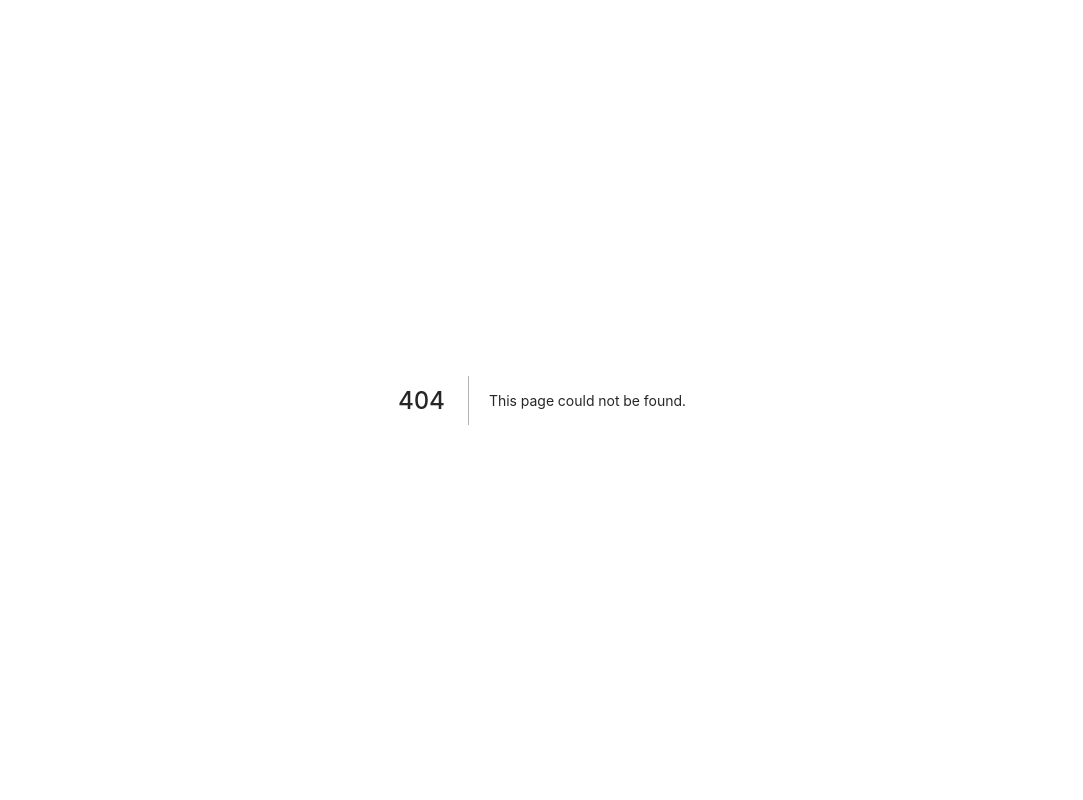
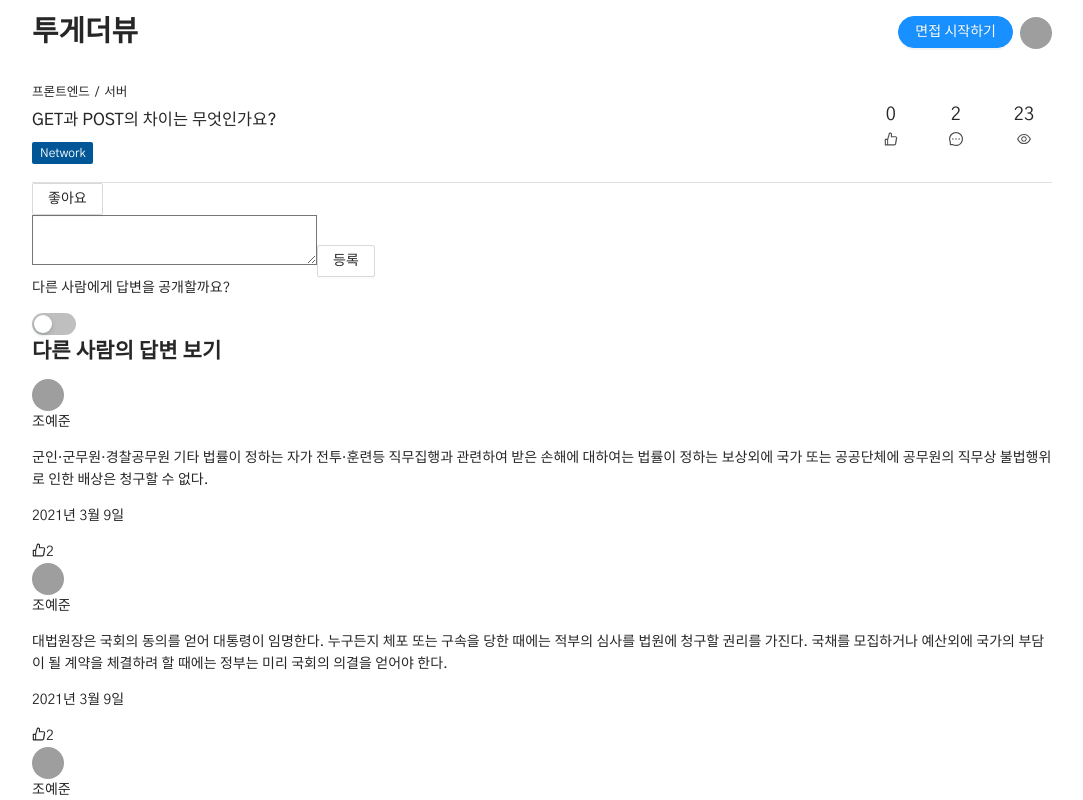
Before and after one commit to togather-view/togather-view-demo, a Next.js app: page /question/10 in a window 1280 px wide. Before the commit this address had no page. Shown: the top 800 px of the page, without its empty margins (98-1181 px from the left). Built offline with nearby package versions, Linux system fonts and the light colour scheme; grey boxes are pictures that could not be loaded.

Commit message:
feat: Add page & Add QuestionAnswer component

```diff
--- /dev/null
+++ b/src/components/question/QuestionAnswer.component.tsx
@@ -0,0 +1,40 @@
+import { memo } from "react";
+import { Avatar } from "antd";
+import { LikeOutlined } from "@ant-design/icons";
+
+// interface
+import { User } from "@src/interface/interface";
+
+interface props {
+  createdBy: User;
+  createdAt: string;
+  contents: string;
+  likeCount: number;
+}
+
+function QuestionAnswerComponent({
+  createdBy,
+  createdAt,
+  contents,
+  likeCount,
+}: props) {
+  return (
+    <div>
+      <div>
+        <Avatar src={createdBy.avatarUrl} />{" "}
+        <p>
+          {createdBy.familyName}
+          {createdBy.firstName}
+        </p>
+      </div>
+      <p>{contents}</p>
+      <p>{createdAt}</p>
+      <div>
+        <LikeOutlined />
+        <span>{likeCount}</span>
+      </div>
+    </div>
+  );
+}
+
+export default memo(QuestionAnswerComponent);
--- /dev/null
+++ b/src/pages/question/[questionId]/index.tsx
@@ -0,0 +1,74 @@
+import { memo, useMemo } from "react";
+import { Avatar, Button, Switch } from "antd";
+
+// dummy
+import { questionList } from "@dummy/question.data";
+
+// type
+import { Question } from "@src/interface/interface";
+
+// component
+import LayoutComponent from "@src/components/common/Layout.component";
+import QuestionListElement from "@src/components/question/QuestionListElement.component";
+import { myAccount } from "@dummy/user.data";
+import { LikeOutlined } from "@ant-design/icons";
+import QuestionAnswerComponent from "@src/components/question/QuestionAnswer.component";
+
+function QuestionDetailPage({ questionId }) {
+  const question: Question = useMemo(() => {
+    const idToInt = parseInt(questionId, 10);
+    return questionList.find((x) => x.id === idToInt);
+  }, [questionId]);
+  return (
+    <LayoutComponent>
+      <section>
+        <QuestionListElement question={question} />
+        <Button>좋아요</Button>
+      </section>
+      <section>
+        <textarea />
+        <Button>등록</Button>
+        <div>
+          <p>다른 사람에게 답변을 공개할까요?</p>
+          <Switch />
+        </div>
+      </section>
+      <section>
+        <h2>다른 사람의 답변 보기</h2>
+        <QuestionAnswerComponent
+          createdAt="2021년 3월 9일"
+          createdBy={myAccount}
+          contents="군인·군무원·경찰공무원 기타 법률이 정하는 자가 전투·훈련등 직무집행과 관련하여 받은 손해에 대하여는 법률이 정하는 보상외에 국가 또는 공공단체에 공무원의 직무상 불법행위로 인한 배상은 청구할 수 없다.
+
+"
+          likeCount={2}
+        />
+        <QuestionAnswerComponent
+          createdAt="2021년 3월 9일"
+          createdBy={myAccount}
+          contents="대법원장은 국회의 동의를 얻어 대통령이 임명한다. 누구든지 체포 또는 구속을 당한 때에는 적부의 심사를 법원에 청구할 권리를 가진다. 국채를 모집하거나 예산외에 국가의 부담이 될 계약을 체결하려 할 때에는 정부는 미리 국회의 의결을 얻어야 한다."
+          likeCount={2}
+        />
+        <QuestionAnswerComponent
+          createdAt="2021년 3월 9일"
+          createdBy={myAccount}
+          contents="국회의원이 회기전에 체포 또는 구금된 때에는 현행범인이 아닌 한 국회의 요구가 있으면 회기중 석방된다. 모든 국민은 자기의 행위가 아닌 친족의 행위로 인하여 불이익한 처우를 받지 아니한다."
+          likeCount={2}
+        />
+        <QuestionAnswerComponent
+          createdAt="2021년 3월 9일"
+          createdBy={myAccount}
+          contents="각급 선거관리위원회의 조직·직무범위 기타 필요한 사항은 법률로 정한다. 모든 국민은 사생활의 비밀과 자유를 침해받지 아니한다. 이 헌법시행 당시의 대법원장과 대법원판사가 아닌 법관은 제1항 단서의 규정에 불구하고 이 헌법에 의하여 임명된 것으로 본다."
+          likeCount={2}
+        />
+      </section>
+    </LayoutComponent>
+  );
+}
+
+export const getServerSideProps = async (ctx) => {
+  const { questionId = "1" } = ctx.query;
+  return { props: { questionId } };
+};
+
+export default memo(QuestionDetailPage);
```
